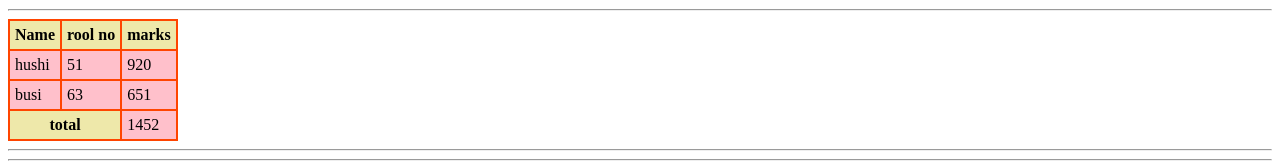
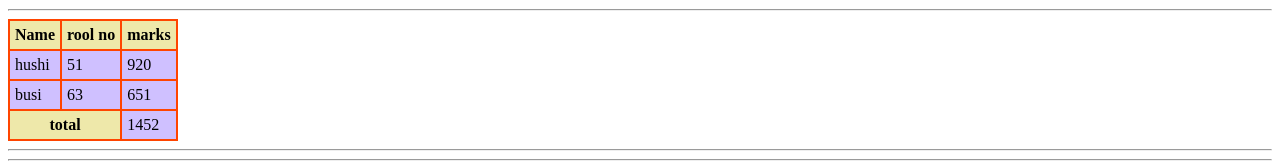
Before and after one commit to tapishgarg-code/firstone.github.io, a plain HTML site: page index.html in a window 1280 px wide. Shown: the part 1561-1727 px from the top of the page. Drawn offline with Linux system fonts and the light colour scheme.

Commit message:
Update index.html

```diff
--- a/index.html
+++ b/index.html
@@ -15,7 +15,7 @@
             background-color: palegoldenrod;
         }
         td{
-            background-color: pink;
+            background-color: rgb(207, 192, 255);
         }
         h1,h2,h3,h4,h5,h6{
             text-align: center;
```
